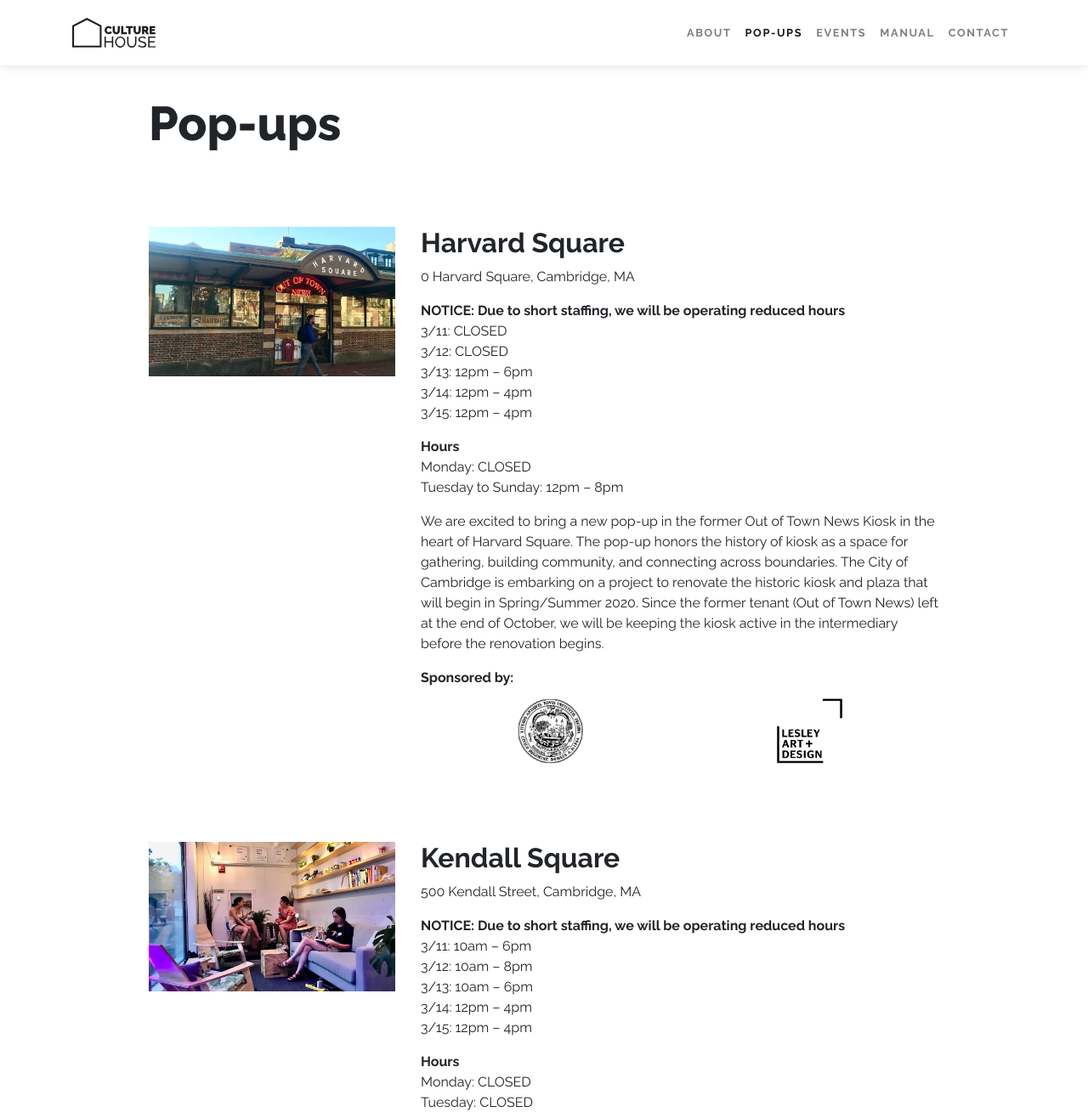
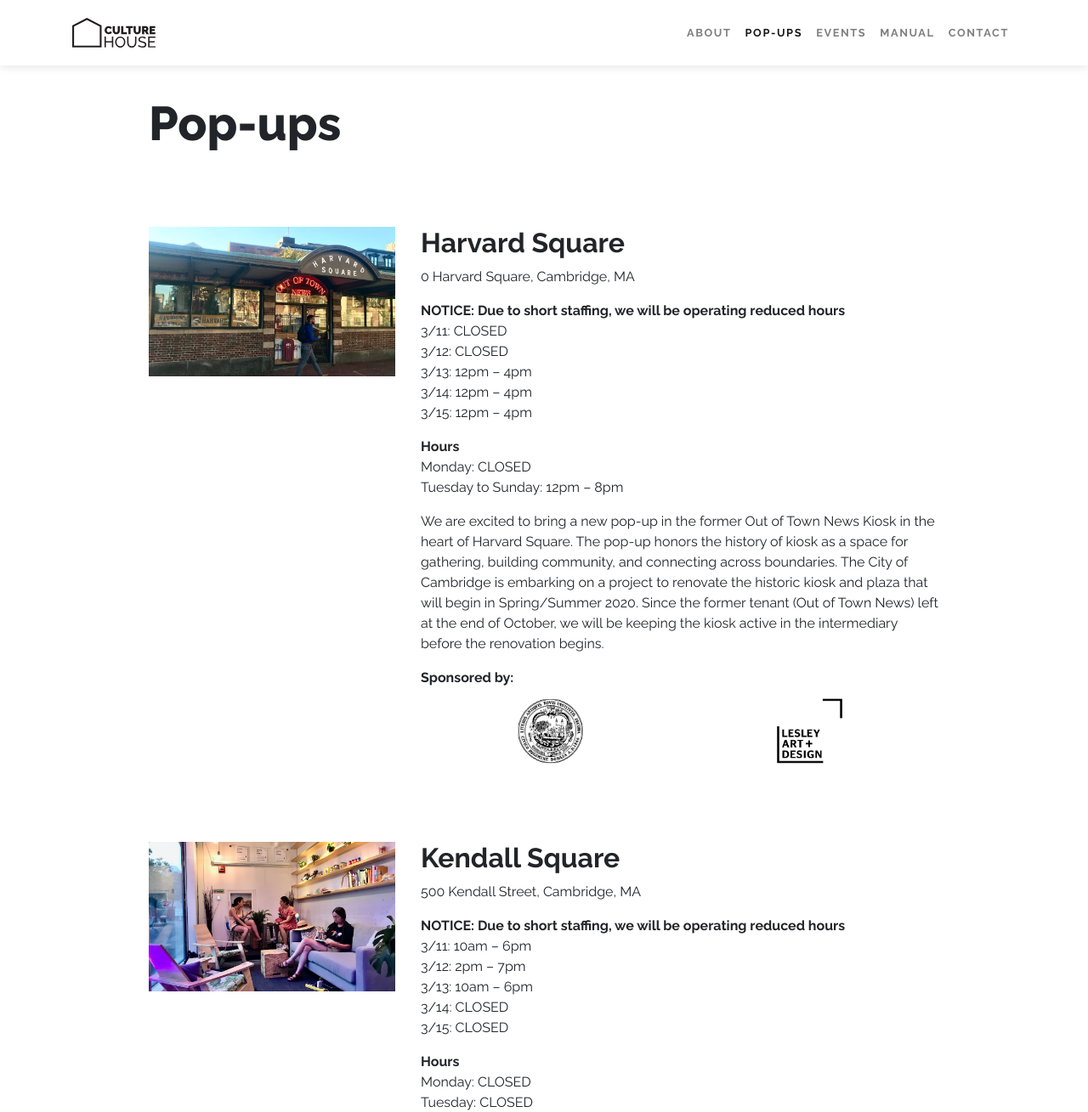
Before and after one commit to culturehouse/culturehouse.github.io, a website: page popups.html in a window 1280 px wide. Shown: the top 1309 px of the page at 85% size. Drawn offline with Linux system fonts and the light colour scheme.

Commit message:
hours update

```diff
--- a/popups.html
+++ b/popups.html
@@ -85,7 +85,7 @@
           <div class="col-lg-8">
             <h3 class="display-4">Harvard Square</h3>
             <p>0 Harvard Square, Cambridge, MA</p>
-            <p><b>NOTICE: Due to short staffing, we will be operating reduced hours</b><br>3/11: CLOSED<br>3/12: CLOSED<br>3/13: 12pm – 6pm<br>3/14: 12pm – 4pm<br>3/15: 12pm – 4pm</p>
+            <p><b>NOTICE: Due to short staffing, we will be operating reduced hours</b><br>3/11: CLOSED<br>3/12: CLOSED<br>3/13: 12pm – 4pm<br>3/14: 12pm – 4pm<br>3/15: 12pm – 4pm</p>
             <p><b>Hours</b><br>Monday: CLOSED<br>Tuesday to Sunday: 12pm – 8pm</p>
             <p>We are excited to bring a new pop-up in the former Out of Town News Kiosk in the heart of Harvard Square. The pop-up honors the history of kiosk as a space for gathering, building community, and connecting across boundaries. The City of Cambridge is embarking on a <a href="https://www.cambridgema.gov/CDD/Projects/Parks/HSquarePublicSpace" target="blank">project</a> to renovate the historic kiosk and plaza that will begin in Spring/Summer 2020. Since the former tenant (Out of Town News) left at the end of October, we will be keeping the kiosk active in the intermediary before the renovation begins.</p>
             <p><b>Sponsored by:</b><br><a href="https://www.cambridgema.gov" target="blank"><img src="img/cityseal.png" alt="City of Cambridge seal" class="img-sponsor"></a><a href="https://lesley.edu/academics/college-of-art-design" target="blank"><img src="img/la+d.png" alt="Lesley College of Art and Design logo" class="img-sponsor"></a></p>
@@ -99,7 +99,7 @@
             <h3 class="display-4">Kendall Square</h3>
             <p>500 Kendall Street, Cambridge, MA</p>
             <!-- <p>CLOSING MARCH 29TH. Come visit before its to late!</p> -->
-            <p><b>NOTICE: Due to short staffing, we will be operating reduced hours</b><br>3/11: 10am – 6pm<br>3/12: 10am – 8pm<br>3/13: 10am – 6pm<br>3/14: 12pm – 4pm<br>3/15: 12pm – 4pm</p>
+            <p><b>NOTICE: Due to short staffing, we will be operating reduced hours</b><br>3/11: 10am – 6pm<br>3/12: 2pm – 7pm<br>3/13: 10am – 6pm<br>3/14: CLOSED<br>3/15: CLOSED</p>
             <p><b>Hours</b><br>Monday: CLOSED<br>Tuesday: CLOSED<br>Wednesday: 10am – 8pm<br>Thursday: 10am – 8pm<br>Friday: 10am – 9pm<br>Saturday: 12pm – 9pm<br>Sunday: 12pm – 8pm</p>
             <p>In collaboration with <a href="https://www.biomedrealty.com" target="blank">BioMed Realty</a>, we have popped-up at 500 Kendall Street in Kendall Square. We have all the past pop-up favorites and many new fun additions. There are tons of events, free coffee and tea, WiFi, and space to hang out. Be sure to come visit us!</p>
             <p><b>Sponsored by:</b><br><a href="https://www.biomedrealty.com" target="blank"><img src="img/biomed.png" alt="BioMed Reality logo" class="img-sponsor"></a><a href="https://forestfoundation.net" target="blank"><img src="img/forest.png" alt="Forest Foundation logo" class="img-sponsor"></a></p>
```
